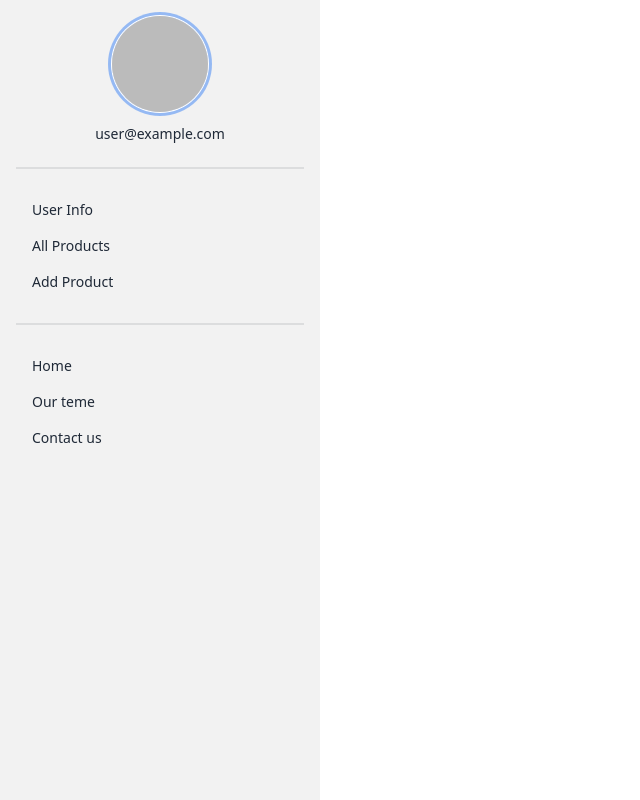
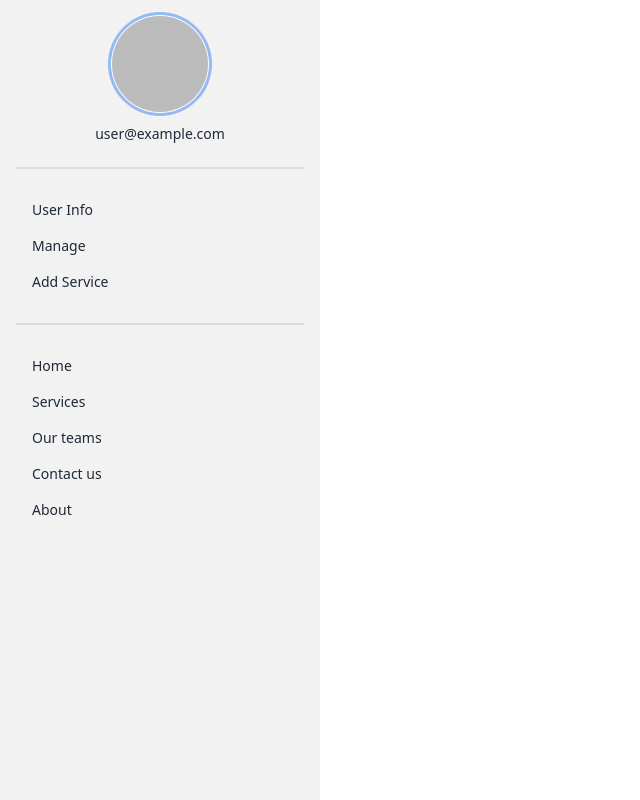
Before and after one commit to mdhasankha-1023/jerin-s-parlour_client_side, a React (Vite) app: page /user-dashBoard in a window 1280 px wide. Shown: the whole page, without its empty margins (0-640 px from the left). Built offline with nearby package versions, Linux system fonts and the light colour scheme; no server answers; sample sign-in values are in the browser's storage.

Commit message:
Modify: folder naming convention modified

```diff
--- a/src/Components/NewProducts/NewProducts.jsx
+++ b/src/Components/NewServices/NewServices.jsx
@@ -1,10 +1,10 @@
 import { useEffect } from "react"
 import { useState } from "react"
-import ProductCard from "../uI/ProductCard"
+import ServiceCard from "../uI/ServiceCard"
 import Buttons from "../uI/Buttons"
 import { Link } from "react-router-dom"
 
-export default function NewProducts() {
+export default function NewServices() {
     const [products, setProducts] = useState([])
 
     console.log(products)
@@ -25,7 +25,7 @@ export default function NewProducts() {
                 {
                     products
                         .slice(0, 6)
-                        .map(product => <ProductCard key={product.id} product={product} />)
+                        .map(product => <ServiceCard key={product.id} product={product} />)
                 }
             </div>
             <div className="text-center my-16">
--- a/src/Components/uI/ProductCard.jsx
+++ b/src/Components/uI/ServiceCard.jsx
@@ -3,7 +3,7 @@ import Buttons from "./Buttons";
 import Auth from "../../Contexts/Auth";
 
 // eslint-disable-next-line react/prop-types
-export default function ProductCard({ product }) {
+export default function ServiceCard({ product, type }) {
     // eslint-disable-next-line react/prop-types
     const { proName, price, proDetails, proPicture } = product;
     const { user } = Auth();
@@ -17,7 +17,7 @@ export default function ProductCard({ product }) {
                 <p>{proDetails}</p>
                 <p>{price}</p>
                 <div className="card-actions">
-                    {user ?
+                    {user && type === 'dashBoard'?
                         <>
                             <Link to={'/product-details'}>
                                 <Buttons value={'Details'} />
--- a/src/Layouts/DashBoardLayout/DashBoardLayout.jsx
+++ b/src/Layouts/DashBoardLayout/DashBoardLayout.jsx
@@ -10,16 +10,18 @@ export default function DashBoardLayout() {
     const dashBoardLink = (
         <>
             <li><Link to={'/user-dashBoard/user-info'}>User Info</Link></li>
-            <li><Link to={'/user-dashBoard/all-products'}>All Products</Link></li>
-            <li><Link to={'/user-dashBoard/add-product'}>Add Product</Link></li>
+            <li><Link to={'/user-dashBoard/manage-services'}>Manage</Link></li>
+            <li><Link to={'/user-dashBoard/add-service'}>Add Service</Link></li>
         </>
     )
 
     const navLink = (
         <>
             <li><Link to={'/'}>Home</Link></li>
-            <li><Link>Our teme</Link></li>
-            <li><Link>Contact us</Link></li>
+            <li><Link to={'/services'}>Services</Link></li>
+            <li><Link to={'/our-teams'}>Our teams</Link></li>
+            <li><Link to={'/contact-us'}>Contact us</Link></li>
+            <li><Link to={'/about'}>About</Link></li>
         </>
 
     )
@@ -32,7 +34,7 @@ export default function DashBoardLayout() {
                 {/* Page content here */}
                 {/* <label htmlFor="my-drawer-2" className="btn btn-primary drawer-button">
                 </label> */}
-                    <Outlet />
+                <Outlet />
 
             </div>
 
--- a/src/Pages/DashBoardPages/AddProducts.jsx
+++ b/src/Pages/DashBoardPages/AddService.jsx
@@ -2,7 +2,7 @@ import Buttons from "../../Components/uI/Buttons";
 import PrimaryTitle from "../../Components/uI/PrimaryTitle";
 import Auth from "../../Contexts/Auth";
 
-export default function AddProducts() {
+export default function AddService() {
     const { user, successMsg, errorMsg } = Auth()
 
     const handleSubmit = (event) => {
--- a/src/Pages/DashBoardPages/AllProducts.jsx
+++ b/src/Pages/DashBoardPages/ManageServices.jsx
@@ -1,7 +1,7 @@
 import { useEffect, useState } from "react"
-import ProductCard from "../../Components/uI/ProductCard"
+import ServiceCard from "../../Components/uI/ServiceCard"
 
-export default function AllProducts() {
+export default function ManageServices() {
   const [products, setProducts] = useState([])
 
   console.log(products)
@@ -18,7 +18,9 @@ export default function AllProducts() {
       <div className="grid grid-cols-3 gap-x-8 gap-y-12 mx-8">
         {
           products
-            .map(product => <ProductCard key={product.id} product={product} />)
+            .map(product => <ServiceCard key={product.id} product={product}
+            type={'dashBoard'}
+              />)
         }
       </div>
     </div>
--- a/src/Pages/Main/Main.jsx
+++ b/src/Pages/Main/Main.jsx
@@ -1,6 +1,6 @@
 import Banner from "../../Components/Banner/Banner";
 import ContactForm from "../../Components/ContactUs/ContactForm";
-import NewProducts from "../../Components/NewProducts/NewProducts";
+import NewServices from "../../Components/NewServices/NewServices";
 import Status from "../../Components/Status/Status";
 import Testimonials from "../../Components/Testimonials/Testimonials";
 
@@ -8,8 +8,8 @@ import Testimonials from "../../Components/Testimonials/Testimonials";
 export default function Main() {
   return (
     <div>
-      <Banner></Banner>
-      <NewProducts></NewProducts>
+      <Banner/>
+      <NewServices/>
       <Status/>
       <Testimonials/>
       <ContactForm/>
--- a/src/Pages/NormalUserPages/Services.jsx
+++ b/src/Pages/NormalUserPages/Services.jsx
@@ -1,5 +1,5 @@
 import { useEffect, useState } from "react"
-import ProductCard from "../../Components/uI/ProductCard"
+import ServiceCard from "../../Components/uI/ServiceCard"
 
 export default function Services() {
   const [products, setProducts] = useState([])
@@ -20,7 +20,7 @@ export default function Services() {
       <div className="grid grid-cols-3 gap-x-8 gap-y-12 mx-8">
         {
           products
-            .map(product => <ProductCard key={product.id} product={product} />)
+            .map(product => <ServiceCard key={product.id} product={product} />)
         }
       </div>
     </div>
--- a/src/Routes/Route.jsx
+++ b/src/Routes/Route.jsx
@@ -8,8 +8,8 @@ import DashBoardLayout from "../Layouts/DashBoardLayout/DashBoardLayout";
 import Main from "../Pages/Main/Main";
 import Services from "../Pages/NormalUserPages/Services";
 import ProductDetails from "../Pages/NormalUserPages/ProductDetails";
-import AddProducts from "../Pages/DashBoardPages/AddProducts";
-import AllProducts from "../Pages/DashBoardPages/AllProducts";
+import AddService from "../Pages/DashBoardPages/AddService";
+import ManageServices from "../Pages/DashBoardPages/ManageServices";
 import UpdateProducts from "../Pages/DashBoardPages/UpdateProducts";
 import PrivetRoute from "./PrivetRoute";
 import UserInfo from "../Pages/DashBoardPages/UserInfo";
@@ -43,7 +43,7 @@ export const router = createBrowserRouter([
         element: <About/>
       },
       {
-        path: '/our-team',
+        path: '/our-teams',
         element: <OurTeams/>
       },
 
@@ -58,15 +58,15 @@ export const router = createBrowserRouter([
     </PrivetRoute>,
     children: [
       {
-        path: '/user-dashBoard/add-product',
+        path: '/user-dashBoard/add-service',
         element: <PrivetRoute>
-          <AddProducts />
+          <AddService />
         </PrivetRoute>
       },
       {
-        path: '/user-dashBoard/all-products',
+        path: '/user-dashBoard/manage-services',
         element: <PrivetRoute>
-          <AllProducts />
+          <ManageServices />
         </PrivetRoute>
       },
       {
```
